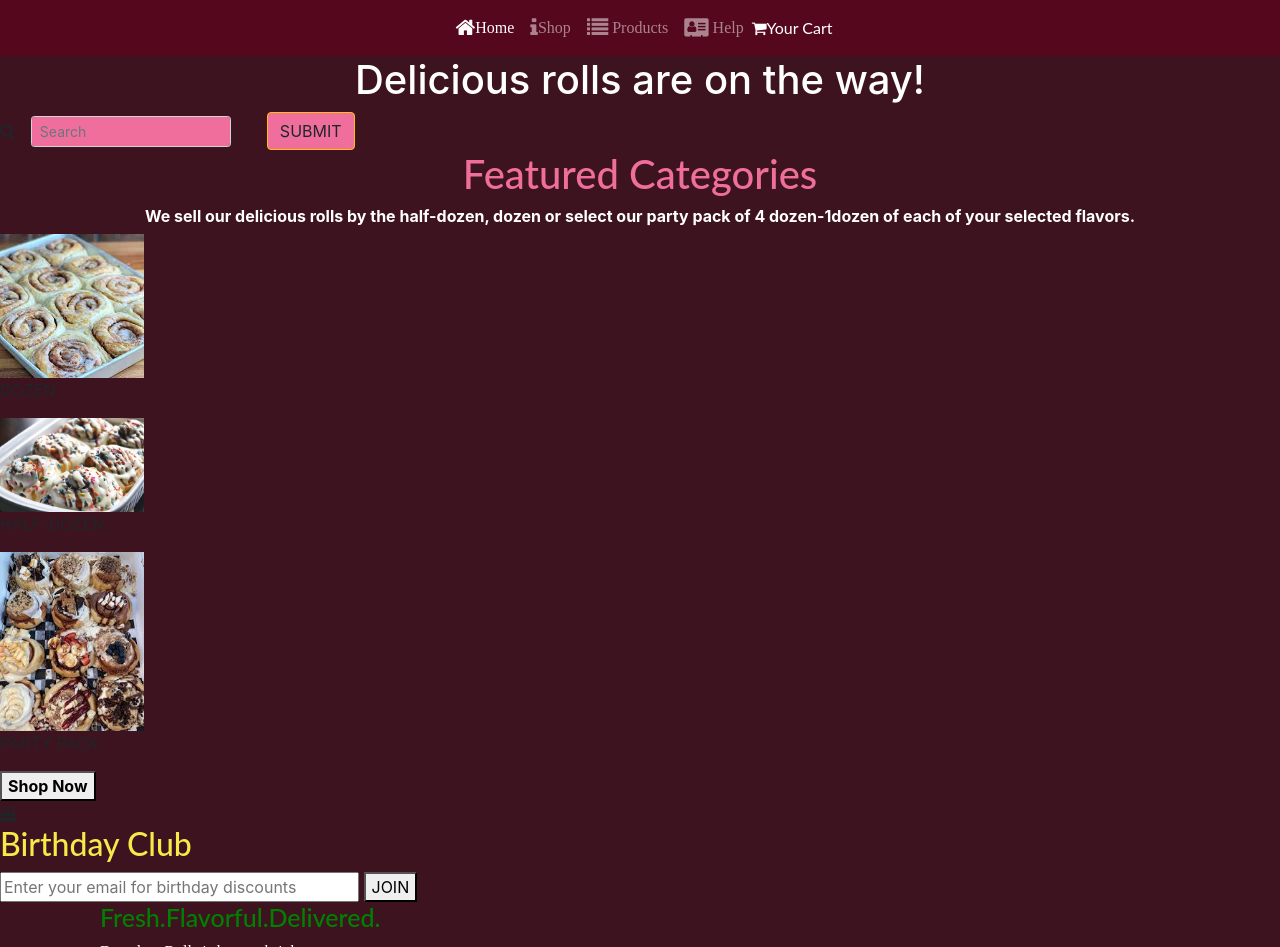
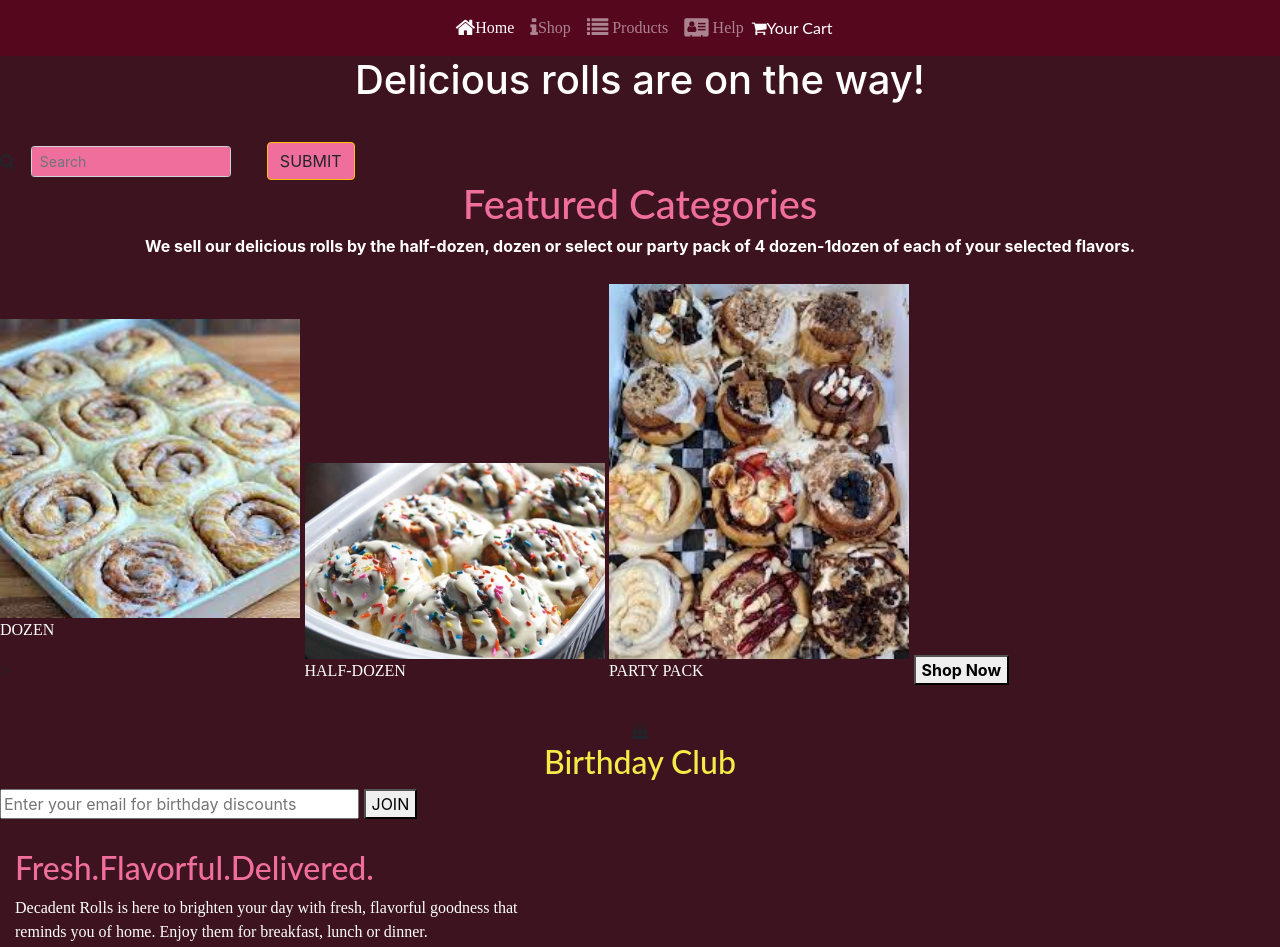
Before and after one commit to tclementspc/DECADENTPROJECT, a website: page shop.html in a window 1280 px wide. Shown: the top 947 px of the page. Drawn offline with nearby package versions, Linux system fonts and the light colour scheme.

Commit message:
Added CSS

```diff
--- a/css/styles.css
+++ b/css/styles.css
@@ -7,6 +7,7 @@ body {
 }
 h6 {
     color: white;
+    padding-bottom: 20px;
 }
 
 .navbar-dark {
@@ -19,14 +20,25 @@ header {
     color: #f06e9c;
     padding-bottom: 100px;
 }
+#return {
+    color: white;
+}
 
 .birthday {
     color: #f06e9c;
     text-align: center;
 }
+.heart {
+    padding-bottom: 10px;
+    padding-top: 15px;
+}
 #motto {
     color: #f06e9c;
+    padding-bottom: 60px;]
 
+}
+#firstpic {
+    padding-top: 40px;
 }
 #yourCart {
     color: white;
@@ -141,6 +153,7 @@ span {
     font-family: Lato, sans serif;
     /* font-size: 14px; */
     color: #f06e9c;
+    padding-top: 70px;
 }
 .home-images {
     max-width: 100%;
@@ -152,6 +165,7 @@ span {
     color: white;
     font-style: Lustria;
        background-color:#3d131f;
+       padding-bottom: 30px;
 }
 h5 {
     color: #f06e9c;;
@@ -191,3 +205,12 @@ h5 {
     display: block;
     vertical-align: text-bottom;
 }
+.slogan {
+    color: #f06e9c;
+}
+#decadentslogan {
+    padding-top: 30px;
+}
+#birthdayicon {
+    padding-top: 20px;
+}
--- a/shop.html
+++ b/shop.html
@@ -60,22 +60,22 @@
         <h1 class="text-center"><span class="featuredCat">Featured Categories</span></h1>
             <h6 class="text-center"><strong>We sell our delicious rolls by the half-dozen, dozen or select our party pack of 4 dozen-1dozen of each of your selected flavors.</strong></h6>
 
-    <div class="shopPhotos">
-        <figure>
-            <img class="fluid" src="img/dozenrolls.jpg" alt="pics of cinnamon rolls" width="144" height="auto" />
-                <figcaption>DOZEN<figcaption>
-        </figure>
-        <figure>
-            <img class="fluid" src="img/Birthday-Cake-Batter-Cinnamon-Rolls.jpg" alt="pics of child enjoying cinnamon rolls" width="144" height="auto" />
-                <figcaption>HALF-DOZEN</figcaption>
-        </figure>
-        <figure>
-            <img class="fluid" src="img/assortedrolls.jpg" alt="pics of cinnamon rolls" width="144" height="auto"   />
-                <figcaption>PARTY PACK</figcaption>
-        </figure>
+    <div class="div-example">
+            <img class="thumbnail" src="img/dozenrolls.jpg" alt="pics of cinnamon rolls" />
+                <p class="image-title">DOZEN</p>>
+    </div>
+    <div class="div-example">
+            <img class="thumbnail" src="img/Birthday-Cake-Batter-Cinnamon-Rolls.jpg" alt="pics of child enjoying cinnamon rolls" />
+                <p class="image-title">HALF-DOZEN</p>
+    </div>
+    <div class="div-example">
+            <img class="thumbnail" src="img/assortedrolls.jpg" alt="pics of cinnamon rolls"  />
+                <p class="image-title">PARTY PACK</p>
+    </div>
+    <div class="div-example">
         <button class="shoppingNow" id="shopNow"><strong>Shop Now</strong></button>
     </div>
-    <div col-sm-8>
+    <div class="text-center" id="birthdayicon">
         <!--I want to put a birthday cake icon in front of the words in h2-->
         <i class="fa fa-birthday-cake"></i>
         <h2>Birthday Club</h2>
@@ -84,10 +84,10 @@
 
         <input type="email" id="email" size="30" placeholder="Enter your email for birthday discounts" required>
         <button>JOIN</button>
-    <div class="container">
-        <div class="col-3">
+
+        <div class="col-5" id="decadentslogan">
             <!--I want h3, p and button to be a small div that is left justified-->
-            <h3>Fresh.Flavorful.Delivered.</h3>
+            <h2 class="slogan">Fresh.Flavorful.Delivered.</h2>
                 <p>Decadent Rolls is here to brighten your day with fresh, flavorful goodness that reminds you of home.  Enjoy them for breakfast, lunch or dinner.</p>
         </div>
         <div class="row">
@@ -104,7 +104,7 @@
             <img class="fluid" src="img/betterbirthday.jpg" alt="birthday sprinkles" width="111" height="auto" />
             <img class="fluid" src="img/betteroreo.jpg" alt="oreo roll" width="111" height="auto" />
             <img class="fluid" src="img/goodcookiemonster.jpg" alt="cookie monster roll" width="111" height="auto" />
-       </div>
+       </div
     </div>
      <!-- jQuery must come first, then Popper.js, then the Bootstrap JavaScript plugins.-->
          <!-- build:js js/main.js -->
```
Also changed, not shown: index.html (+2 -2 lines).
